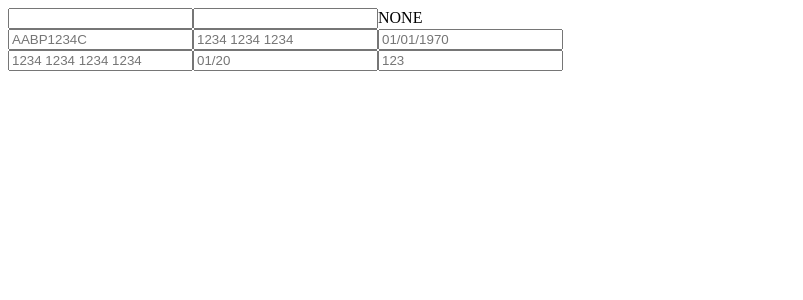
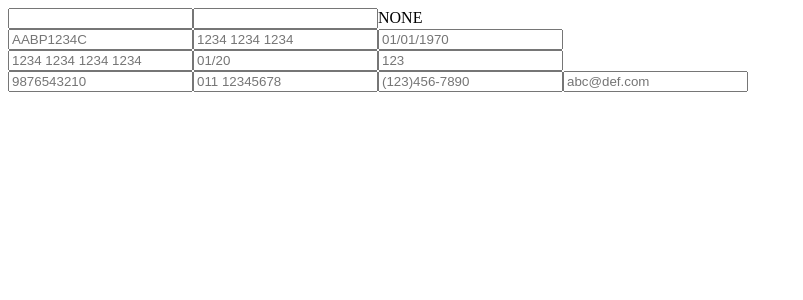
Before and after one commit to shantanumahale/react-ui-practice, a React (Vite) app: page / in a window 1280 px wide. Shown: the top 300 px of the page, without its empty margins (0-803 px from the left). Built offline with nearby package versions, Linux system fonts and the light colour scheme.

Commit message:
contact details

```diff
--- a/src/App.tsx
+++ b/src/App.tsx
@@ -1,4 +1,5 @@
 import CreditCard from "./components/credit-card/input";
+import ContactDetails from "./components/mobile-telephone-email";
 import PanAadhaarInputFields from "./components/pan_aadhaar_dob";
 import UsernamePassword from "./components/username-password";
 
@@ -8,6 +9,7 @@ export default function App() {
       <UsernamePassword />
       <PanAadhaarInputFields />
       <CreditCard />
+      <ContactDetails />
     </div>
   );
 }
--- /dev/null
+++ b/src/components/mobile-telephone-email/index.tsx
@@ -0,0 +1,98 @@
+import { useEffect, useState } from "react";
+
+export default function ContactDetails() {
+  const [indiaMobile, setIndiaMobile] = useState<string>("");
+  const [indiaLandline, setIndiaLandline] = useState<string>("");
+
+  const [usPhone, setUsPhone] = useState<string>("");
+
+  const [email, setEmail] = useState<string>("");
+
+  const handleIndiaMobileInput = (e: React.ChangeEvent<HTMLInputElement>) => {
+    const rawInput = e.target.value.replace(/[^0-9]/g, "");
+    setIndiaMobile(rawInput);
+  };
+
+  const handleIndiaLandlineInput = (e: React.ChangeEvent<HTMLInputElement>) => {
+    const rawInput = e.target.value.replace(/[^0-9]/g, "");
+    const formatted = rawInput.replace(/^(\d{3})(\d)/g, "$1 $2");
+    setIndiaLandline(formatted);
+  };
+
+  const handleUsPhoneInput = (e: React.ChangeEvent<HTMLInputElement>) => {
+    const rawInput = e.target.value.replace(/[^0-9]/g, "").slice(0, 10);
+    const len = rawInput.length;
+    const nativeEvent = e.nativeEvent as InputEvent;
+    const isDeleting = nativeEvent.inputType === "deleteContentBackward";
+
+    let formatted = "";
+    if (len === 0) {
+      formatted = "";
+    } else if (len <= 3) {
+      formatted = `(` + rawInput;
+      if (len === 3 && !isDeleting) {
+        formatted += `)`;
+      }
+    } else if (len <= 6) {
+      formatted = `(` + rawInput.slice(0, 3) + `)` + rawInput.slice(3);
+      if (len === 6 && !isDeleting) {
+        formatted += "-";
+      }
+    } else {
+      formatted =
+        `(` +
+        rawInput.slice(0, 3) +
+        `)` +
+        rawInput.slice(3, 6) +
+        "-" +
+        rawInput.slice(6);
+    }
+    setUsPhone(formatted);
+  };
+
+  const handleEmailInput = (e: React.ChangeEvent<HTMLInputElement>) => {
+    const rawInput = e.target.value;
+    setEmail(rawInput);
+  };
+
+  const isValidEmail = (email: string) => {
+    const regex = /^[A-Za-z0-9._%+-]+\@[A-Za-z0-9.-]+\.[A-Za-z]{2,}$/;
+    return regex.test(email);
+  };
+
+  useEffect(() => {
+    console.log(isValidEmail(email));
+  }, [email]);
+
+  return (
+    <div>
+      <input
+        value={indiaMobile}
+        onChange={handleIndiaMobileInput}
+        type="text"
+        maxLength={10}
+        placeholder="9876543210"
+      />
+      <input
+        value={indiaLandline}
+        onChange={handleIndiaLandlineInput}
+        type="text"
+        maxLength={12}
+        placeholder="011 12345678"
+      />
+      <input
+        value={usPhone}
+        onChange={handleUsPhoneInput}
+        type="text"
+        maxLength={13}
+        placeholder="(123)456-7890"
+      />
+      <input
+        value={email}
+        onChange={handleEmailInput}
+        type="email"
+        placeholder="abc@def.com"
+      />
+    </div>
+  );
+}
```
